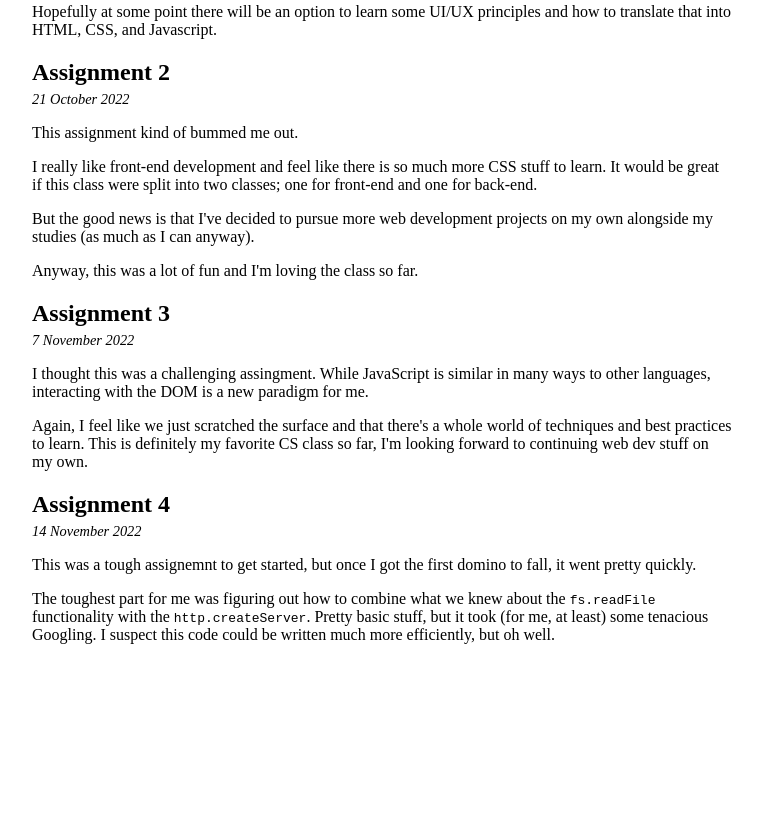
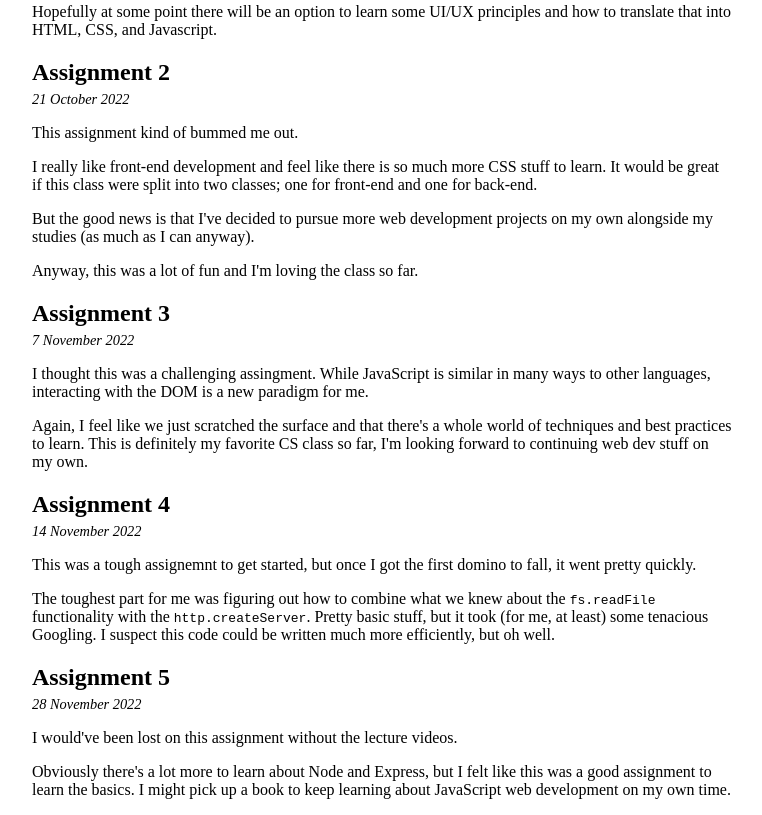
Before and after one commit to akinsmosu/cs290, a plain HTML site: page blog.html in a window 1280 px wide. Shown: the part 298-1113 px from the top of the page, without its empty margins (258-1020 px from the left). Before the commit the page ends 958 px from the top, so only its background shows below. Drawn offline with Linux system fonts and the light colour scheme.

Commit message:
Add article for assignment 5

```diff
--- a/blog.html
+++ b/blog.html
@@ -61,6 +61,14 @@
 			at least) some tenacious Googling. I suspect this code could be written
 			much more efficiently, but oh well.</p>
 
+
+			<h2 class="article-title">Assignment 5</h2>
+			<p class="date">28 November 2022</p>
+			<p>I would've been lost on this assignment without the lecture videos.</p>
+			<p>Obviously there's a lot more to learn about Node and Express, but I
+			felt like this was a good assignment to learn the basics. I might pick up
+			a book to keep learning about JavaScript web development on my own time.</p>
+
 		</div>
 	</body>
 </html>
```
